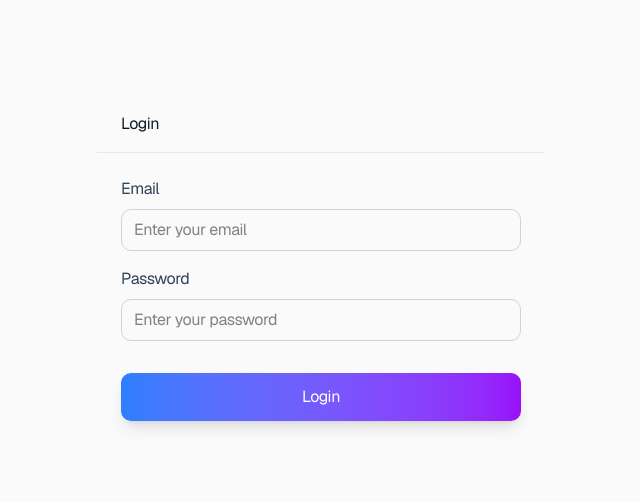
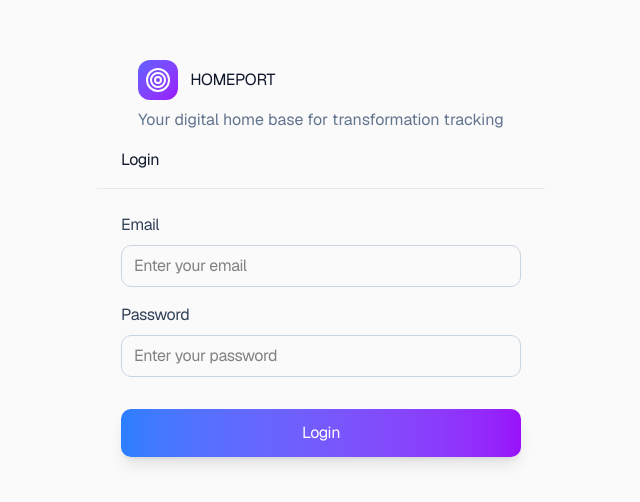
Before and after one commit to TheCandiko/homeport, a Next.js app: page /login in a window 1280 px wide. Shown: the part 130-632 px from the top of the page, without its empty margins (319-959 px from the left). Built offline with nearby package versions, Linux system fonts and the light colour scheme.

Commit message:
Add Homeport logo to the login page

```diff
--- a/app/login/page.tsx
+++ b/app/login/page.tsx
@@ -7,6 +7,7 @@ import Form from '@/app/components/Form';
 import FormTitle from '@/app/components/FormTitle';
 import FormField from '@/app/components/FormField';
 import Button from '@/app/components/Button';
+import HomeportLogo from '../components/HomeportLogo';
 
 export default function Login() {
   const router = useRouter();
@@ -35,7 +36,8 @@ export default function Login() {
   };
 
   return (
-    <div className="flex min-h-screen items-center justify-center bg-zinc-50 p-8 font-sans">
+    <div className="flex min-h-screen flex-col items-center justify-center bg-zinc-50 p-8 font-sans">
+      <HomeportLogo />
       <Form>
         <FormTitle title="Login" />
         <div className="flex flex-col gap-4 p-6">
```
